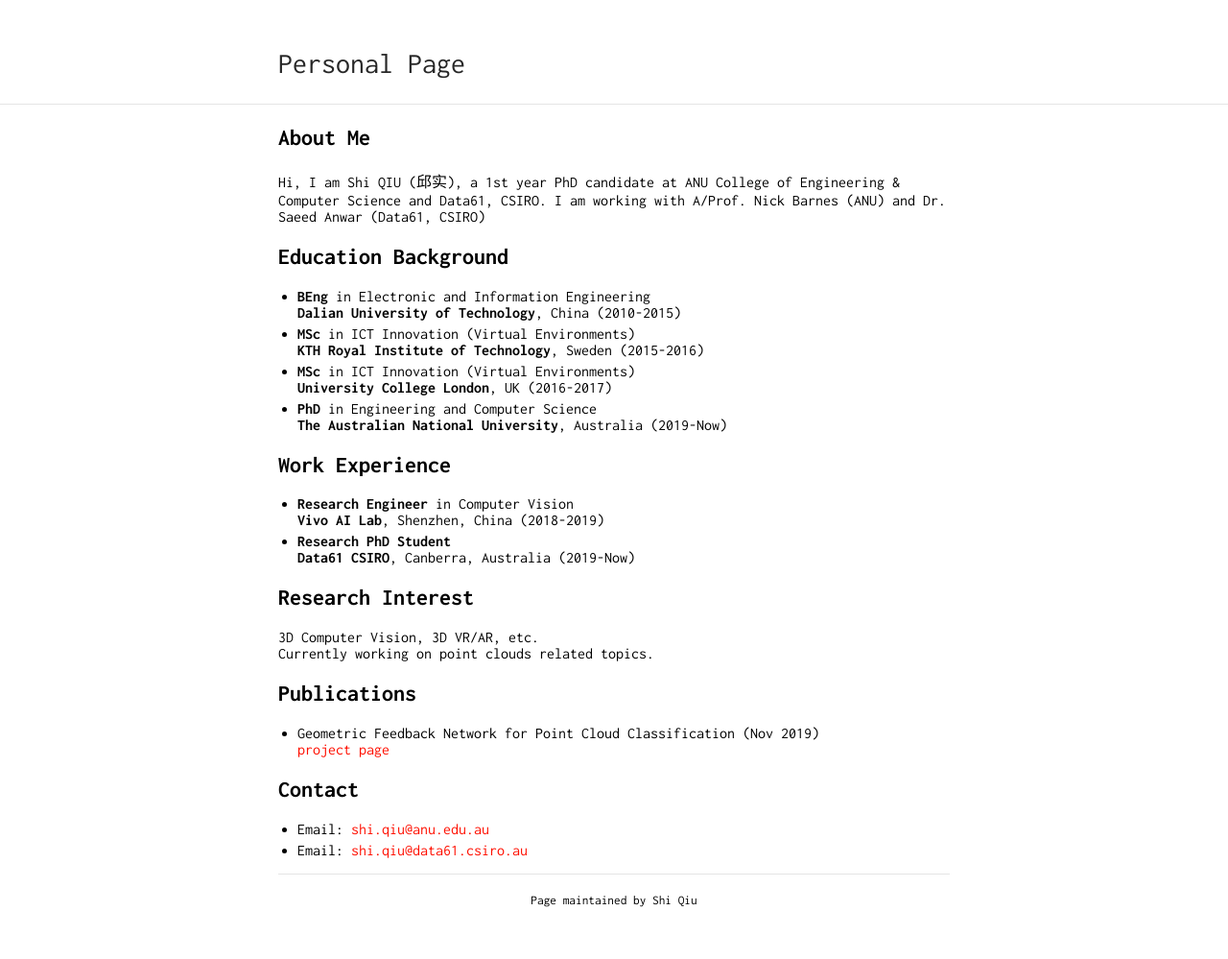
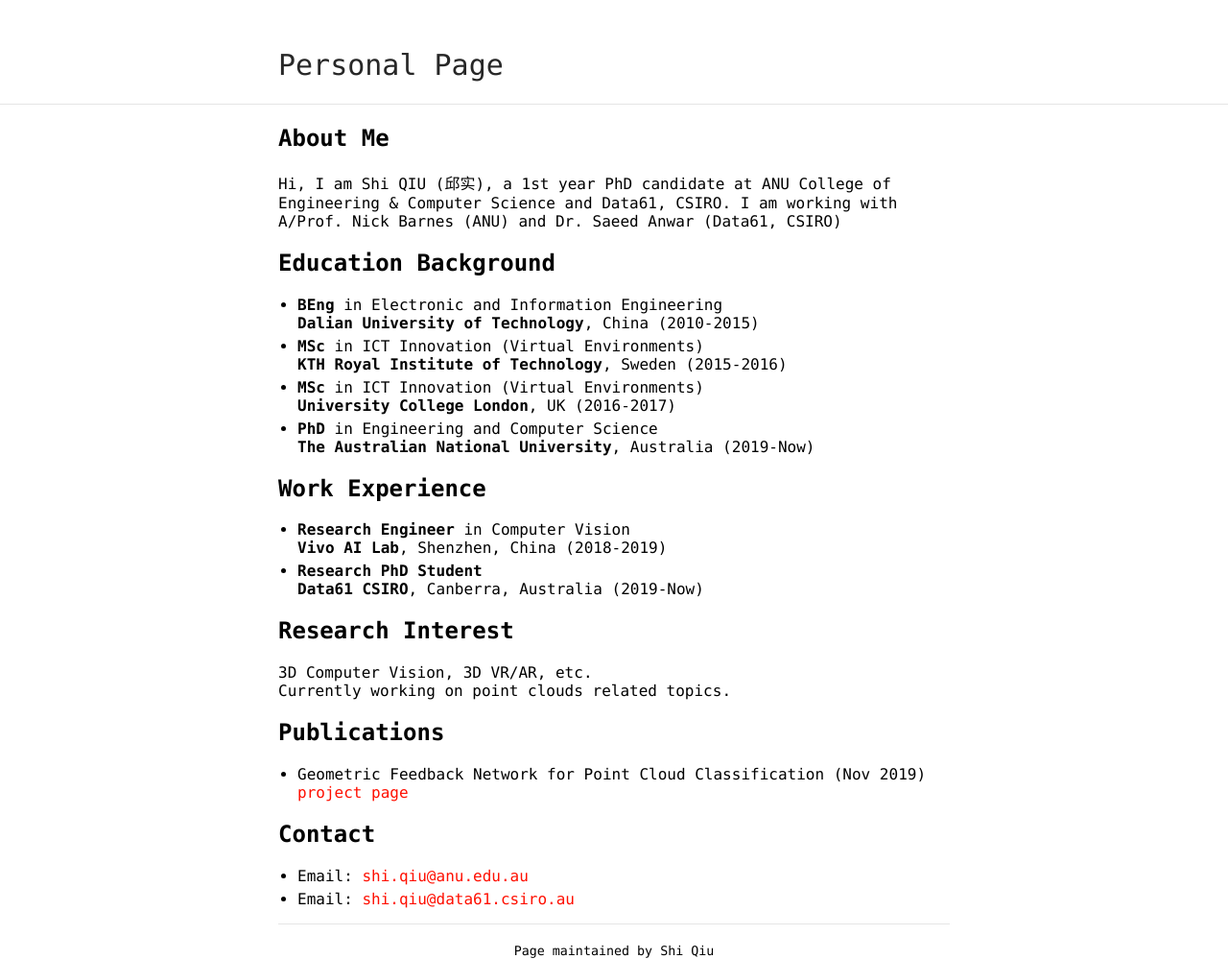
Before and after one commit to ShiQiu0419/ShiQiu0419.github.io, a Jekyll site: the page built from index.md, in a window 1280 px wide. Shown: the whole page at 96% size. Built offline with Jekyll 4.4.1, drawn with Linux system fonts in a browser that asks for light colours; our own code applies the rules of GitHub Pages for plain Markdown files; before the commit the page ends 945 px from its top, so only the background shows below that.

Commit message:
Update _style.scss

```diff
--- a/_sass/_style.scss
+++ b/_sass/_style.scss
@@ -11,7 +11,7 @@
 }
 body {
     margin: 0;
-    font-family: "Inconsolata";
+    font-family: "Consolas";
     height: 100%;
 }
 a {
```
